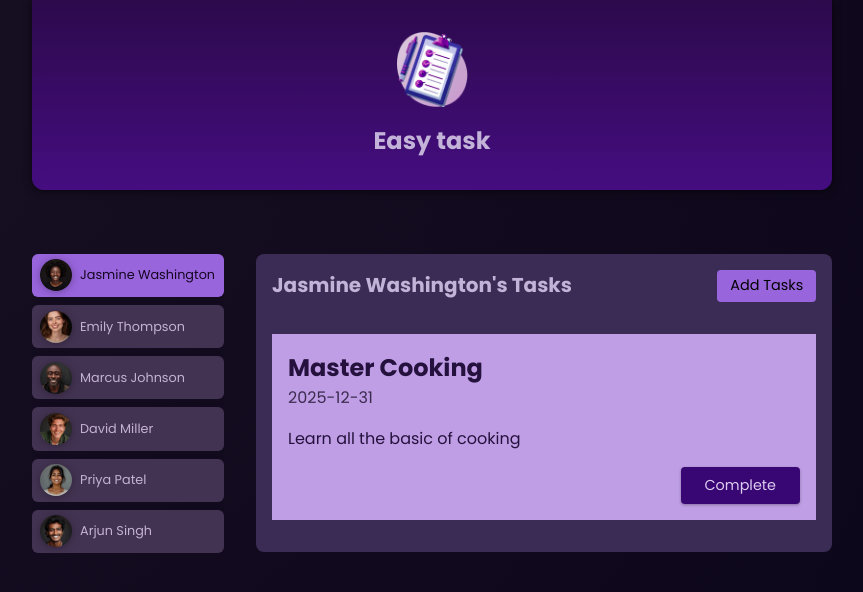
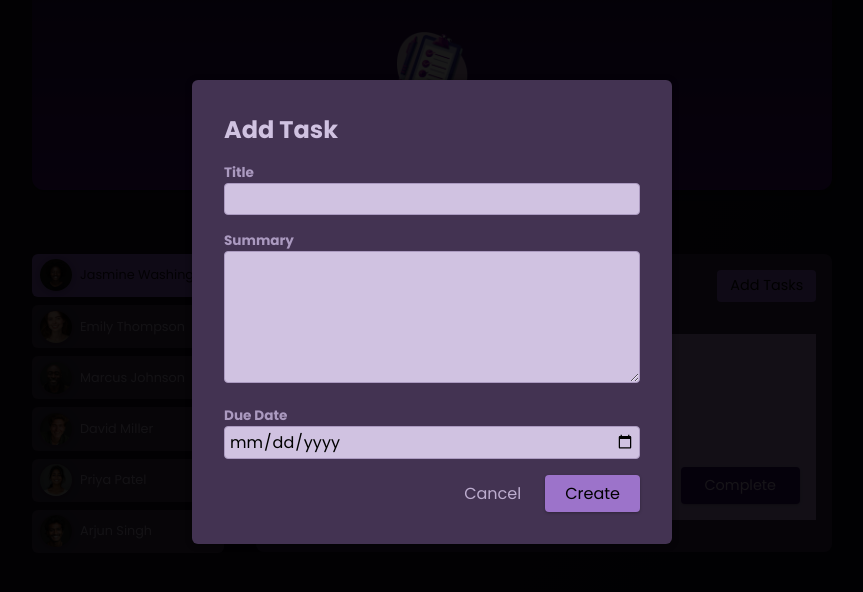
Before and after one commit to HarshKumar2406350/Angular_First_Project, an Angular app: page / in a window 1280 px wide. Both pictures are taken after a click on the button "Add Tasks". Shown: the top 592 px of the page, without its empty margins (208-1071 px from the left). Built offline with nearby package versions, Linux system fonts and the light colour scheme.

Commit message:
Add new Task create component to the project and implemented all its required features

```diff
--- /dev/null
+++ b/src/app/input-task/input-task.component.css
@@ -0,0 +1,85 @@
+.backdrop {
+    background-color: rgba(0, 0, 0, 0.9);
+    position: fixed;
+    top: 0;
+    left: 0;
+    width: 100%;
+    height: 100vh;
+  }
+
+  dialog {
+    width: 90%;
+    max-width: 30rem;
+    background-color: #433352;
+    border-radius: 6px;
+    border: none;
+    box-shadow: 0 1px 6px rgba(0, 0, 0, 0.4);
+    overflow: hidden;
+    padding: 1rem;
+    top: 5rem;
+  }
+
+  h2 {
+    margin: 0;
+    color: #d0c2e1;
+  }
+
+  label {
+    display: block;
+    font-weight: bold;
+    font-size: 0.85rem;
+    color: #ab9ac0;
+  }
+
+  input,
+  textarea {
+    width: 100%;
+    font: inherit;
+    padding: 0.15rem 0.25rem;
+    border-radius: 4px;
+    border: 1px solid #ab9ac0;
+    background-color: #d0c2e1;
+  }
+
+  .actions {
+    margin: 1rem 0 0;
+    display: flex;
+    justify-content: flex-end;
+    gap: 0.25rem;
+  }
+
+  button {
+    font: inherit;
+    cursor: pointer;
+    border: none;
+    padding: 0.35rem 1.25rem;
+    border-radius: 4px;
+    background-color: transparent;
+  }
+
+  button[type="button"] {
+    color: #bdadcf;
+  }
+
+  button[type="button"]:hover,
+  button[type="button"]:active {
+    color: #d0c2e1;
+  }
+
+  button[type="submit"] {
+    background-color: #9c73ca;
+    box-shadow: 0 1px 3px rgba(0, 0, 0, 0.3);
+    transition: all 0.3s ease;
+  }
+
+  button[type="submit"]:hover,
+  button[type="submit"]:active {
+    background-color: #895cce;
+    box-shadow: 0 1px 6px rgba(0, 0, 0, 0.3);
+  }
+
+  @media (min-width: 768px) {
+    dialog {
+      padding: 2rem;
+    }
+  }
--- /dev/null
+++ b/src/app/input-task/input-task.component.html
@@ -0,0 +1,42 @@
+<div class="backdrop"
+     (click) = "onCancel()"
+></div>
+<dialog open>
+  <h2>Add Task</h2>
+  <form (ngSubmit)="onSubmit()" >
+    <p>
+      <label for="title">Title</label>
+      <input
+            type="text"
+            id="title"
+            name="title"
+            [(ngModel)] = "enteredTitle"
+            />
+    </p>
+
+    <p>
+      <label for="summary">Summary</label>
+      <textarea
+      id="summary"
+      rows="5"
+      name="summary"
+      [(ngModel)] = "enteredSummary"
+      ></textarea>
+    </p>
+
+    <p>
+      <label for="due-date">Due Date</label>
+      <input
+      type="date"
+      id="due-date"
+      name="due-date"
+      [(ngModel)] = "enteredDueDate"
+      />
+    </p>
+
+    <p class="actions">
+      <button type="button" (click) = "onCancel()" >Cancel</button>
+      <button type="submit">Create</button>
+    </p>
+  </form>
+</dialog>
--- /dev/null
+++ b/src/app/input-task/input-task.component.ts
@@ -0,0 +1,35 @@
+import { Component ,EventEmitter,Input,Output } from '@angular/core';
+import { FormsModule } from '@angular/forms';
+
+
+@Component({
+  selector: 'app-input-task',
+  standalone: true,
+  imports: [FormsModule],
+  templateUrl: './input-task.component.html',
+  styleUrl: './input-task.component.css'
+})
+export class InputTaskComponent {
+
+  @Output() cancel = new EventEmitter<void>();
+  @Output() add = new EventEmitter<{
+            title : string;summary:string;date:string;}
+        >();
+
+  enteredTitle = "";
+  enteredSummary= "";
+  enteredDueDate="";
+
+  onCancel () {
+    this.cancel.emit();
+  }
+
+  onSubmit () {
+      this.add.emit({
+        title : this.enteredTitle,
+        summary: this.enteredSummary,
+        date: this.enteredDueDate
+      });
+  }
+
+}
--- a/src/app/task/task.component.html
+++ b/src/app/task/task.component.html
@@ -10,7 +10,7 @@
         {{task.summary}}
     </p>
     <P class="actions">
-        <button>
+        <button (click)="onCompleteTask()">
             Complete
         </button>
     </P>
--- a/src/app/task/task.component.ts
+++ b/src/app/task/task.component.ts
@@ -1,4 +1,4 @@
-import { Component,Input } from '@angular/core';
+import { Component,EventEmitter,Input, Output } from '@angular/core';
 
 interface Task {
   id : string;
@@ -17,4 +17,11 @@
 })
 export class TaskComponent {
   @Input({required:true}) task !: Task;
+
+  @Output() complete = new EventEmitter<string>();
+
+  onCompleteTask(){
+    this.complete.emit(this.task.id);
+  }
+
 }
--- a/src/app/tasks/tasks.component.html
+++ b/src/app/tasks/tasks.component.html
@@ -1,10 +1,20 @@
+
+
+@if(isAddingtask){
+    <app-input-task
+       (cancel)="onCancelAddtask()"
+       (add) = "onAddTask($event)"
+    />
+}
 <section id="tasks">
     <header>
         <h2>
             {{name}}'s Tasks
         </h2>
         <menu>
-            <button class="button">
+            <button class="button"
+            (click)="onStartAddTask()"
+            >
                 Add Tasks
             </button>
         </menu>
@@ -16,6 +26,7 @@
         <li>
             <app-task
                     [task] = "task"
+               (complete)="onCompleteTask($event)"
             />
         </li>
        }
--- a/src/app/tasks/tasks.component.ts
+++ b/src/app/tasks/tasks.component.ts
@@ -1,10 +1,11 @@
-import { Component,Input } from '@angular/core';
+import { Component,Input, Output,EventEmitter } from '@angular/core';
 import { TaskComponent } from "../task/task.component";
+import { InputTaskComponent } from '../input-task/input-task.component';
 
 @Component({
   selector: 'app-tasks',
   standalone: true,
-  imports: [TaskComponent],
+  imports: [TaskComponent,InputTaskComponent],
   templateUrl: './tasks.component.html',
   styleUrl: './tasks.component.css'
 })
@@ -12,6 +13,12 @@
   @Input({required: true}) name!: string;
   @Input({required: true}) avatar!: string;
   @Input({required: true}) id!: string;
+
+  isAddingtask : boolean= false;
+
+
+  @Output() addTask = new EventEmitter<boolean>();
+
 
   tasks = [
     {
@@ -44,4 +51,31 @@
     );
   }
 
+  onCompleteTask(id : string){
+    this.tasks = this.tasks.filter((task) => task.id !== id);
+  }
+
+  onStartAddTask() {
+    this.isAddingtask = true;
+  }
+
+  onCancelAddtask(){
+    this.isAddingtask = false;
+  }
+
+  onAddTask(taskData: {
+    title : string;
+    summary:string;
+    date:string;
+  }) {
+    this.tasks.unshift({
+      id : new Date().getTime().toString(),
+      userId: this.id,
+      title : taskData.title,
+      summary:taskData.summary,
+      dueDate: taskData.date
+    })
+    this.isAddingtask=false;
+  }
+
 }
```
Also changed, not shown: src/app/app.component.ts (+6 -1 lines).
